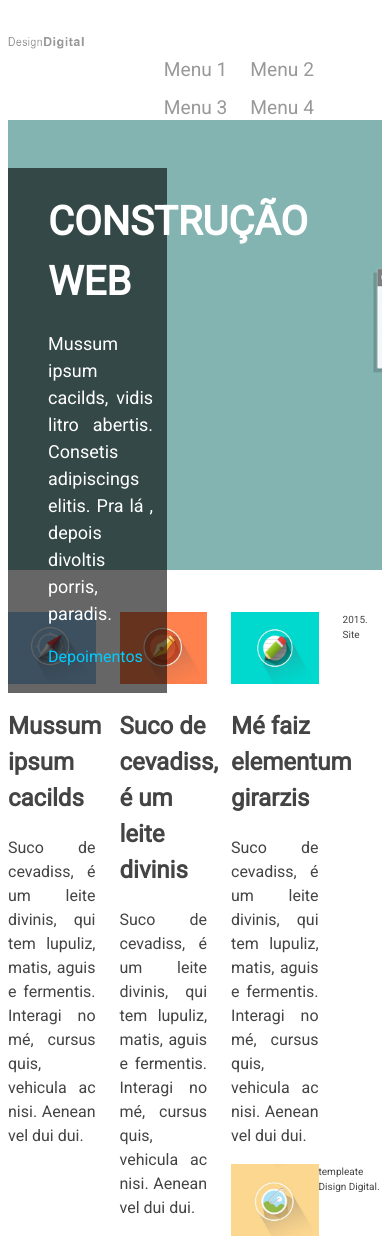
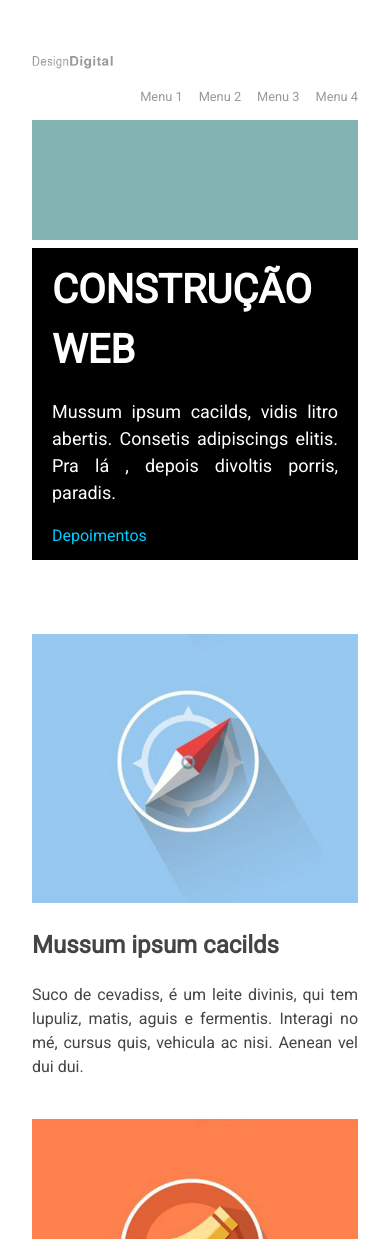
Before and after one commit to FernandoDiasH/Desenvolvimento_Web, a plain HTML site: page Design_digital(responsivo)/index.html in a window 390 px wide. Shown: the top 1239 px of the page. Drawn offline with Linux system fonts and the light colour scheme.

Commit message:
Add files via upload

```diff
--- a/Design_digital(responsivo)/css/estilo.css
+++ b/Design_digital(responsivo)/css/estilo.css
@@ -40,11 +40,11 @@ header{
 }
 
 .logo{
-	width: 20.7%; /*234px*/
+	width: 20.74%; /*234px*/
 	float: left;
 }
 nav{
-	width: 74.5%; /*840px*/
+	width: 74.47%; /*840px*/
 	float: right;
 }
 
@@ -54,8 +54,8 @@ nav ul{
 
 nav li{
 	font-size: 1.2em; /*12px*/
-	margin-left: 1.7em; /*20px*/
-	margin-top: 0.8em; /*10px*/
+	margin-left: 2em; /*20px*/
+	margin-top: 1em; /*10px*/
 	display: inline-block;
 }
 
@@ -67,7 +67,7 @@ nav li a{
 .banner{
 	background: url('../img/banner.jpg');
 	height: 450px;
-	margin-bottom: 4.2em;/*48px*/
+	margin-bottom: 4.8em;/*48px*/
 	position: relative;
 }
 
@@ -76,7 +76,7 @@ nav li a{
 	top: 48px; /*48px*/
 	background: rgba(0,0,0,0.6);
 	width: 42.55%; /*480px*/
-	padding: 24px 14px 24px 40px; /*24px 14px 24px 40px;*/
+	padding: 2.4em 1.4em 2.4em 4em; /*24px 14px 24px 40px;*/
 }
 
 h1{
@@ -96,7 +96,7 @@ h1{
 article{
 	width: 23.4%;/*264px*/
 	float: left;
-	margin-right: 24px;/*24px*/
+	margin-right: 2.13%;/*24px*/
 }
 
 article:last-child{
@@ -114,11 +114,122 @@ p{
 
 footer{
 	width: 100%;
-	margin-top: 24px; /*24px*/
-	margin-bottom: 24px; /*24px*/
+	margin-top: 2.4em; /*24px*/
+	margin-bottom: 2.4em; /*24px*/
 }
 
 .footer{
-	font-size: 10px;
+	font-size: 1em;
 	margin-bottom: 0;
 }
+
+@media screen and (max-width: 1128px){
+	.container {
+		padding: 0 2.4em 0 2.4em;
+	}
+
+
+
+}
+
+@media screen and (max-width: 768px){
+
+	.caixa{
+		width: 65%;
+	}
+
+	article{
+		width: 48%;
+		margin-right: 2%;
+		margin-bottom: 2.4em;
+	}
+
+	article:nth-child(even){
+		margin-right: 0;
+	}
+
+	.logo{
+		margin-top: 1.2em;
+		width: 25%;
+	}
+}
+
+@media screen and (max-width: 718px){
+	.banner{
+		position: relative;
+		float: left;
+		margin: 0;
+		height: 250px;
+	}
+
+	.caixa{
+		position: relative;
+		float: left;
+		width: 100%;
+		background: #000;
+		margin-top: 200px;
+		display: block;
+
+	}
+	h1{
+		font-style: 2.5em;
+	}
+
+	section{
+		margin-top: 550px;
+	}
+
+
+}
+
+@media screen and (max-width: 640px){
+	nav{
+		width: 100%;
+	}
+
+	nav li{
+		font-size:0.8em;
+		float: left;
+	}
+
+	nav li:first-child{
+		margin-right: 0;
+	}
+
+
+}
+
+@media screen and (max-width: 520px){
+	article{
+		width: 100%;
+		margin-right: 0;
+	}
+
+	.caixa{
+		padding: 1.2em 2em 1.2em 2em;
+		position: relative;
+		display: block;
+		float: left;
+		width: 100%;
+		background: #000;
+		margin-top: 80px;
+	}
+
+	.banner{
+		height: 120px;
+	}
+}
+
+.clearfix:before, .clearfix:after {
+	content: "";
+	display: table;
+
+}
+
+.clearfix:after{
+	clear: both;
+}
+
+.clearfix{
+	*zoom:1;
+}
--- a/Design_digital(responsivo)/index.html
+++ b/Design_digital(responsivo)/index.html
@@ -7,6 +7,7 @@
 	<link rel="stylesheet" type="text/css" href="css/estilo.css">
 	<meta name="author" content="Fernando Dias">
 	<meta name="keywords" content="#">
+	<meta >
 
 </head>
 <body>
```
